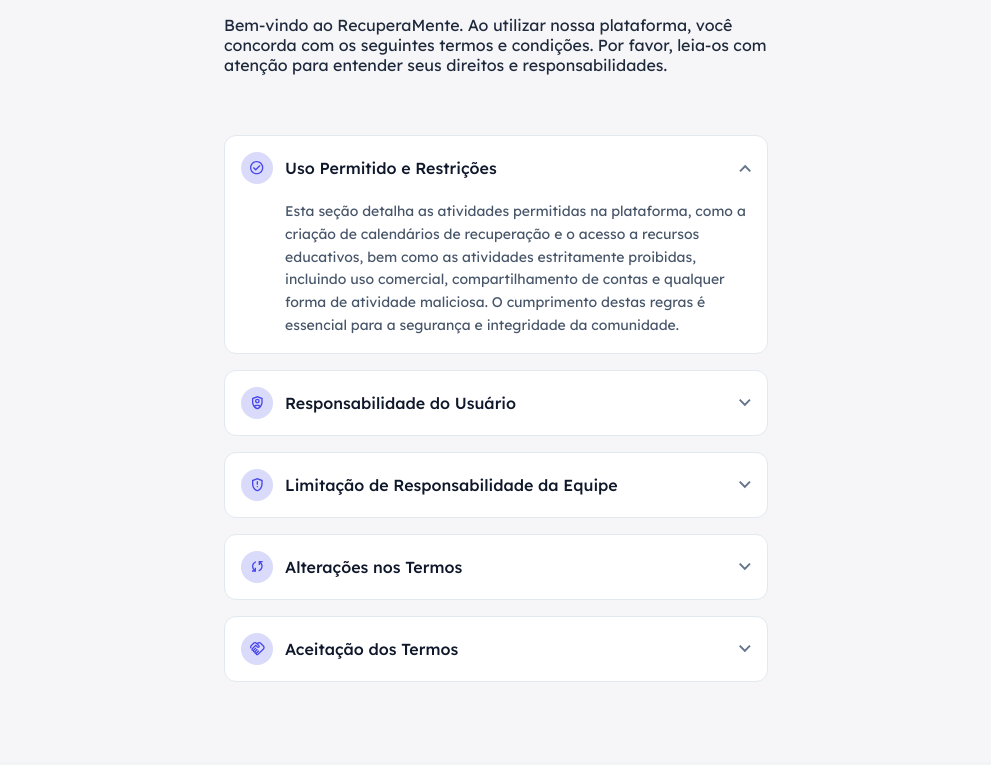
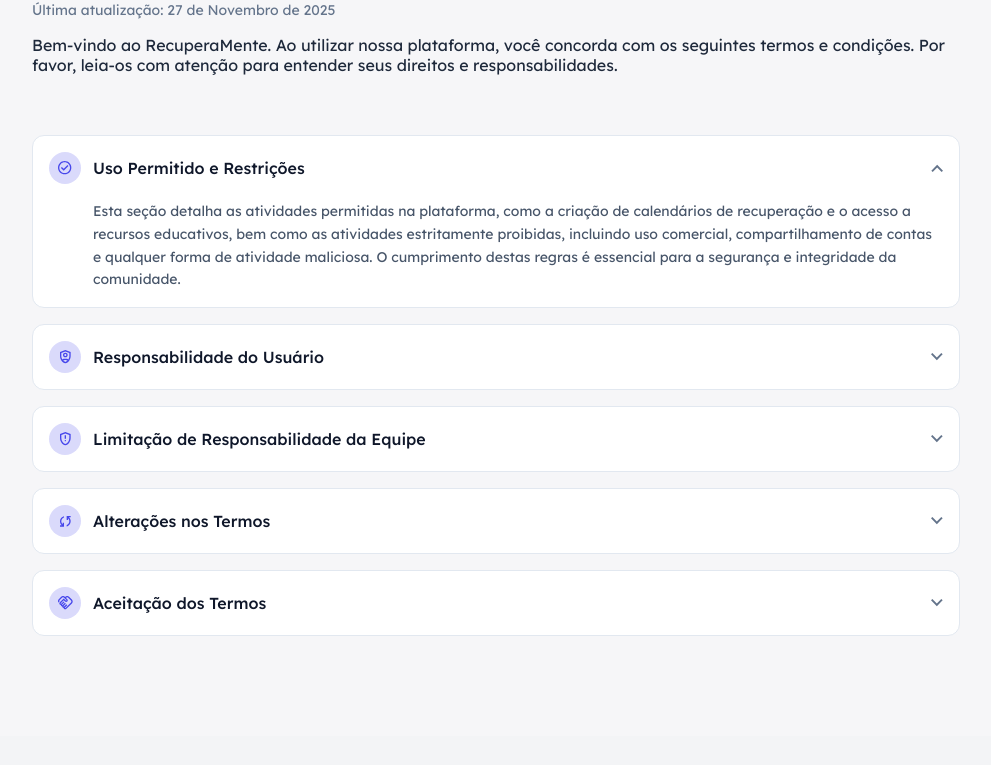
Before and after one commit to DouglaasPH/recuperarmente, a plain HTML site: page termos-de-uso/index.html in a window 1280 px wide. Shown: the part 237-1002 px from the top of the page, without its empty margins (144-1135 px from the left). Drawn offline with Linux system fonts and the light colour scheme.

Commit message:
Refactor styles for content and terms sections
Updated styles for content wrapper and terms content.

```diff
--- a/termos-de-uso/style/configuracoes-globais.css
+++ b/termos-de-uso/style/configuracoes-globais.css
@@ -29,31 +29,42 @@ body {
 }
 
 .content-wrapper {
-  margin-left: auto;
-  margin-right: auto;
-  max-width: 56rem;
+  display: flex;
+  flex-direction: column;
+  flex: 1;
+  justify-content: center;
+  padding-top: 1.25rem;
+  padding-bottom: 1.25rem;
+  padding-left: 1rem;
+  padding-right: 1rem;
 }
 
-.contact-grid {
-  display: grid;
-  grid-template-columns: 1fr;
-  gap: 3rem;
-  align-items: start;
+.terms-content {
+  padding-top: 2.5rem;
+  padding-bottom: 2.5rem;
 }
 
 @media (min-width: 768px) {
+  .content-wrapper {
+    padding-left: 5rem;
+    padding-right: 5rem;
+  }
+
   .main-content {
     padding-top: 6rem;
     padding-bottom: 6rem;
   }
 
-  .contact-grid {
-    grid-template-columns: repeat(2, minmax(0, 1fr));
+    .terms-content {
+    padding-top: 4rem;
+    padding-bottom: 4rem;
   }
+
 }
 
 @media (min-width: 1024px) {
-  .contact-grid {
-    gap: 5rem;
+  .content-wrapper {
+    padding-left: 10rem;
+    padding-right: 10rem;
   }
 }
```
